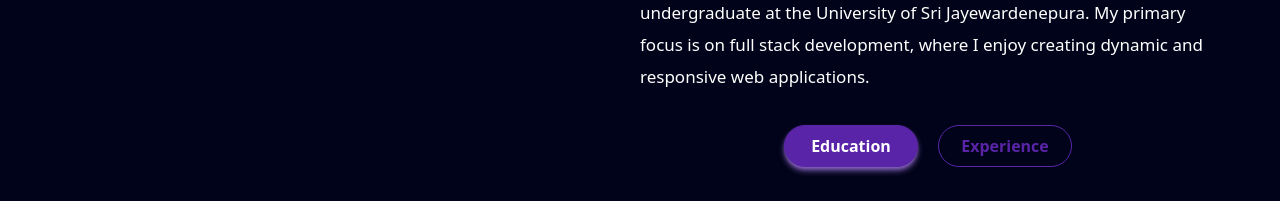
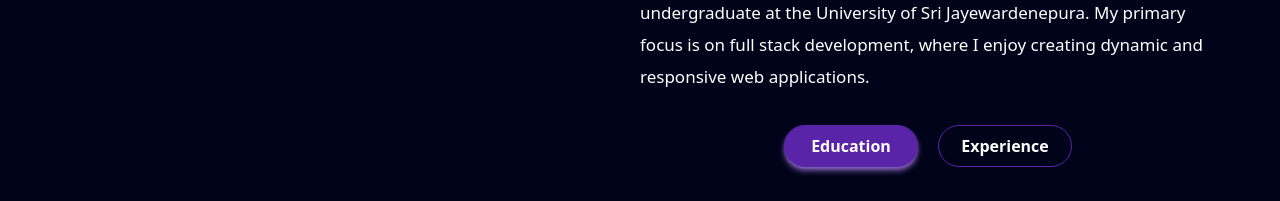
Before and after one commit to Chamaththa123/My-Portfolio, a React (Vite) app in the folder frontend/: page / in a window 1280 px wide. Shown: the part 980-1181 px from the top of the page. Built offline with nearby package versions, Linux system fonts and the light colour scheme.

Commit message:
Update About.jsx

```diff
--- a/frontend/src/pages/About.jsx
+++ b/frontend/src/pages/About.jsx
@@ -29,7 +29,7 @@ const About = ({ scrollRefs }) => {
               {tabs.map((tab, index) => (
                 <button
                   key={index}
-                  className={`flex-1 py-2 px-4 text-center font-semibold w-10 rounded-full border ${
+                  className={`flex-1 py-2 px-4 text-center font-semibold text-white w-10 rounded-full border ${
                     activeTab === index
                       ? "border-[#5924a8] bg-[#5924a8] text-white shadow-md shadow-[#8f68c9]"
                       : " border-[#5924a8] text-[#5924a8] "
```
